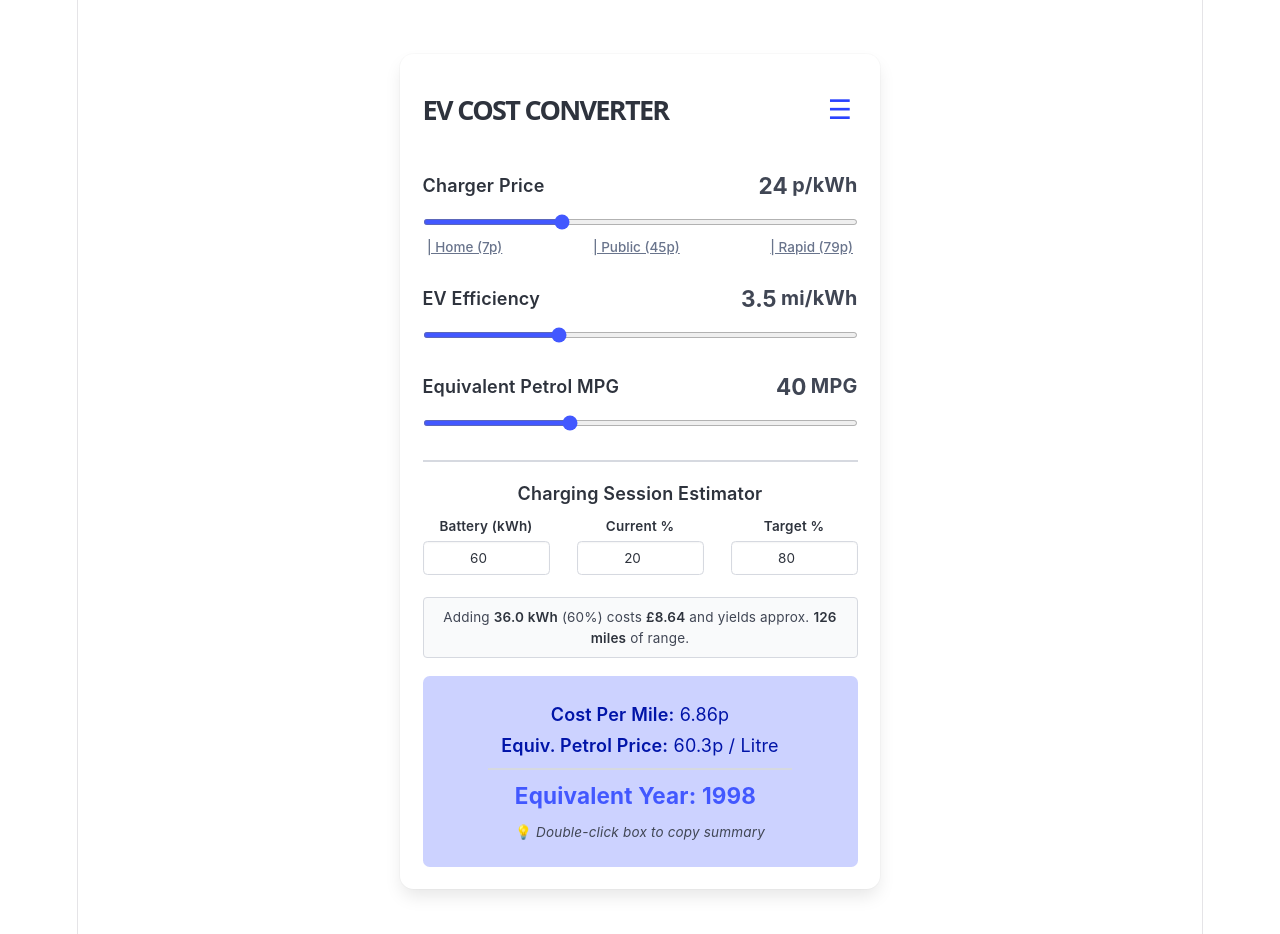
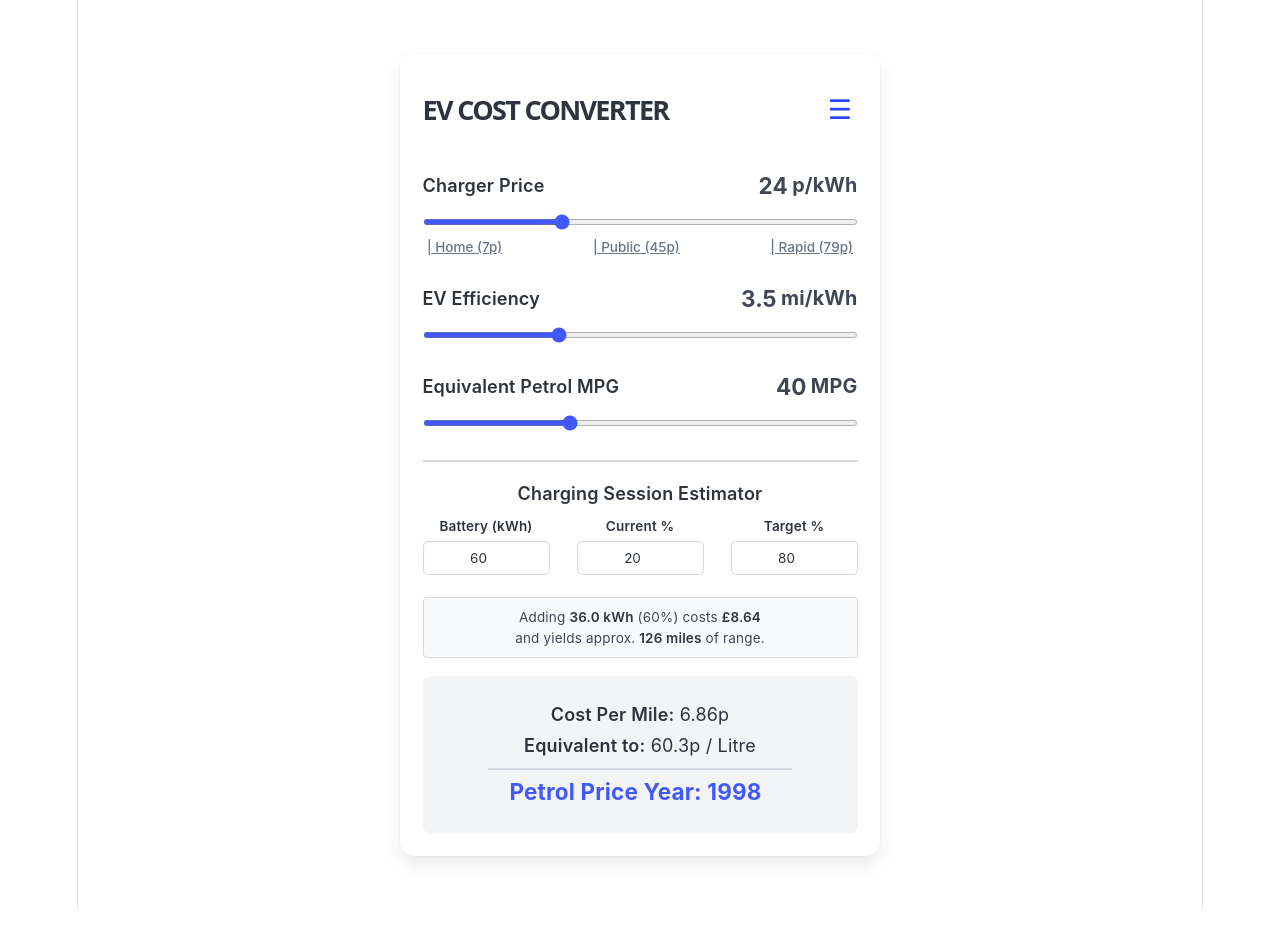
Before and after one commit to emrysr/ev-costs-converter, a Vue app: page / in a window 1280 px wide. Shown: the top 934 px of the page. After the commit the page ends 910 px from the top, so only its background shows below. Built offline with nearby package versions, Linux system fonts and the light colour scheme.

Commit message:
fixed styling

```diff
--- a/src/components/ChargingSessionEstimator.vue
+++ b/src/components/ChargingSessionEstimator.vue
@@ -53,7 +53,7 @@ defineProps<{
     </div>
     <div class="is-size-7 p-2 custom-estimator-box rounded-sm" data-label="charging-session-summary">
       Adding <strong>{{ chargeDetails.kWhNeeded }} kWh</strong> ({{ targetSoc - currentSoc }}%) costs
-      <strong>£{{ chargeDetails.totalCostPounds }}</strong> and yields approx.
+      <strong>£{{ chargeDetails.totalCostPounds }}</strong> <br>and yields approx.
       <strong>{{ chargeDetails.rangeAdded }} miles</strong> of range.
     </div>
   </div>
--- a/src/components/ResultsSummary.vue
+++ b/src/components/ResultsSummary.vue
@@ -26,7 +26,7 @@ async function copyResultsSummary() {
 
 <template>
   <div
-    class="notification is-link is-light mt-4 results-box has-text-centered"
+    class="notification mt-4 results-box has-text-centered"
     @dblclick="copyResultsSummary"
     title="Double-click to copy summary"
     data-label="results-notification"
@@ -35,10 +35,10 @@ async function copyResultsSummary() {
       <strong>Cost Per Mile:</strong> {{ costPerMile }}p
     </p>
     <p class="is-size-6 mb-2" data-label="pence-per-litre-output">
-      <strong>Equiv. Petrol Price:</strong> {{ pencePerLitre }}p / Litre
+      <strong>Equivalent to:</strong> {{ pencePerLitre }}p / Litre
     </p>
     <hr
-      class="my-2 mx-auto"
+      class="my-1 mx-auto"
       style="background-color: var(--bulma-border); width: 80%;"
       data-label="results-divider"
     />
@@ -47,7 +47,7 @@ async function copyResultsSummary() {
       data-label="equivalent-year-container"
     >
       <p class="is-size-5 has-text-weight-bold has-text-link mr-2 mb-0" data-label="equivalent-year-output">
-        Equivalent Year: {{ equivalentYear }}
+        Petrol Price Year: {{ equivalentYear }}
       </p>
       <span
         v-if="isOutBounds"
@@ -57,9 +57,6 @@ async function copyResultsSummary() {
         Beyond data range
       </span>
     </div>
-    <p class="is-size-7 has-text-grey-dark mt-2 mb-0 is-italic" style="user-select: none;">
-      💡 Double-click box to copy summary
-    </p>
     <div v-if="copyFeedback" class="has-text-success is-size-7 has-text-weight-bold mt-1" data-label="copy-feedback">
       ✓ Copied to clipboard!
     </div>
```
